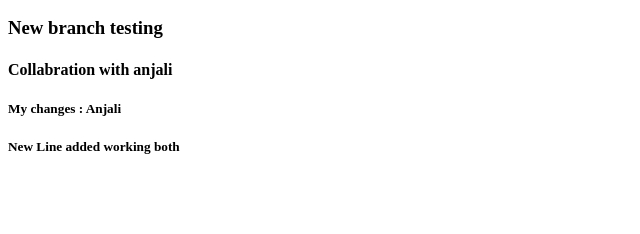
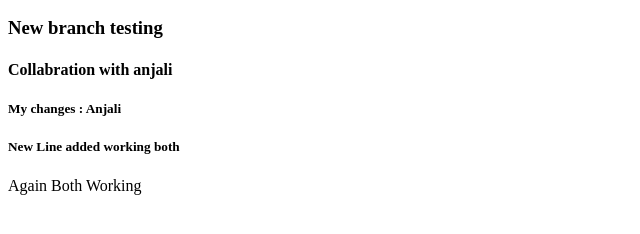
Before and after one commit to rahulagarwal88/gitPractice, a plain HTML site: page index.html in a window 1280 px wide. Shown: the part 96-330 px from the top of the page, without its empty margins (0-640 px from the left). Drawn offline with Linux system fonts and the light colour scheme.

Commit message:
update again in index

```diff
--- a/index.html
+++ b/index.html
@@ -4,3 +4,4 @@
 <h4>Collabration with anjali</h4>
 <h5>My changes : Anjali</h5>
 <h5>New Line added working both</h5>
+<h7>Again Both Working</h7>
```
